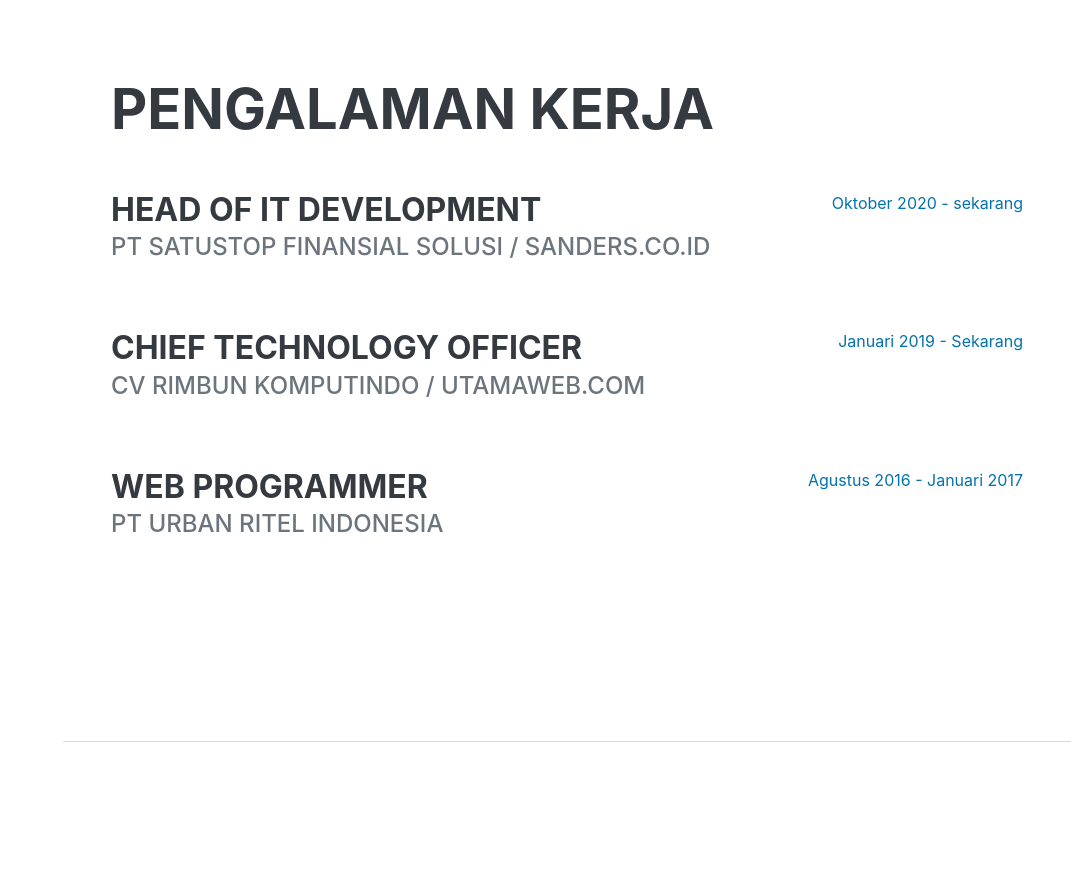
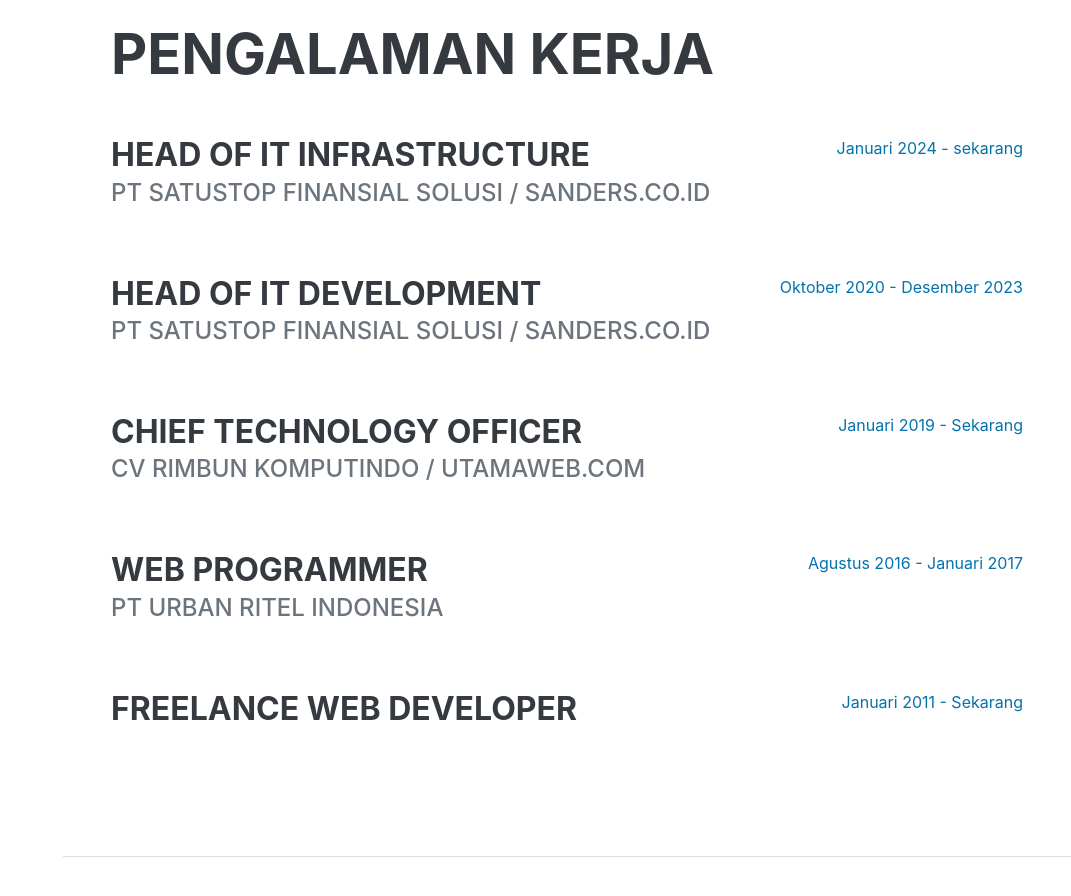
Before and after one commit to aidilweb/aidilweb.github.io, a plain HTML site: page index.html in a window 1280 px wide. Shown: the part 860-1756 px from the top of the page, without its empty margins (209-1280 px from the left). Drawn offline with nearby package versions, Linux system fonts and the light colour scheme; a web font is replaced by a local one.

Commit message:
Update index.html

```diff
--- a/index.html
+++ b/index.html
@@ -78,25 +78,25 @@
         <section class="resume-section" id="experience">
             <div class="resume-section-content">
                 <h2 class="mb-5">Pengalaman Kerja</h2>
+
+                <div class="d-flex flex-column flex-md-row justify-content-between mb-5">
+                    <div class="flex-grow-1">
+                        <h3 class="mb-0">Head Of IT Infrastructure </h3>
+                        <div class="subheading mb-3">PT Satustop Finansial Solusi / sanders.co.id</div>
+                    </div>
+                    <div class="flex-shrink-0"><span class="text-primary">Januari 2024 - sekarang</span></div>
+                </div>
                 <div class="d-flex flex-column flex-md-row justify-content-between mb-5">
                     <div class="flex-grow-1">
                         <h3 class="mb-0">Head Of IT Development</h3>
                         <div class="subheading mb-3">PT Satustop Finansial Solusi / sanders.co.id</div>
-                        <!-- <p>Bring to the table win-win survival strategies to ensure proactive domination. At the end of
-                            the day, going forward, a new normal that has evolved from generation X is on the runway
-                            heading towards a streamlined cloud solution. User generated content in real-time will have
-                            multiple touchpoints for offshoring.</p> -->
                     </div>
-                    <div class="flex-shrink-0"><span class="text-primary">Oktober 2020 - sekarang</span></div>
+                    <div class="flex-shrink-0"><span class="text-primary">Oktober 2020 - Desember 2023</span></div>
                 </div>
                 <div class="d-flex flex-column flex-md-row justify-content-between mb-5">
                     <div class="flex-grow-1">
                         <h3 class="mb-0">Chief Technology Officer</h3>
                         <div class="subheading mb-3">CV Rimbun Komputindo / utamaweb.com</div>
-                        <!-- <p>Capitalize on low hanging fruit to identify a ballpark value added activity to beta test.
-                            Override the digital divide with additional clickthroughs from DevOps. Nanotechnology
-                            immersion along the information highway will close the loop on focusing solely on the bottom
-                            line.</p> -->
                     </div>
                     <div class="flex-shrink-0"><span class="text-primary">Januari 2019 - Sekarang</span></div>
                 </div>
@@ -104,12 +104,16 @@
                     <div class="flex-grow-1">
                         <h3 class="mb-0">Web Programmer</h3>
                         <div class="subheading mb-3">PT Urban Ritel Indonesia</div>
-                        <!-- <p>Podcasting operational change management inside of workflows to establish a framework. Taking
-                            seamless key performance indicators offline to maximise the long tail. Keeping your eye on
-                            the ball while performing a deep dive on the start-up mentality to derive convergence on
-                            cross-platform integration.</p> -->
                     </div>
                     <div class="flex-shrink-0"><span class="text-primary">Agustus 2016 - Januari 2017</span></div>
+                </div>
+
+                <div class="d-flex flex-column flex-md-row justify-content-between mb-5">
+                    <div class="flex-grow-1">
+                        <h3 class="mb-0">Freelance Web Developer</h3>
+<!--                         <div class="subheading mb-3">aidilweb</div> -->
+                    </div>
+                    <div class="flex-shrink-0"><span class="text-primary">Januari 2011 - Sekarang</span></div>
                 </div>
             </div>
         </section>
```
